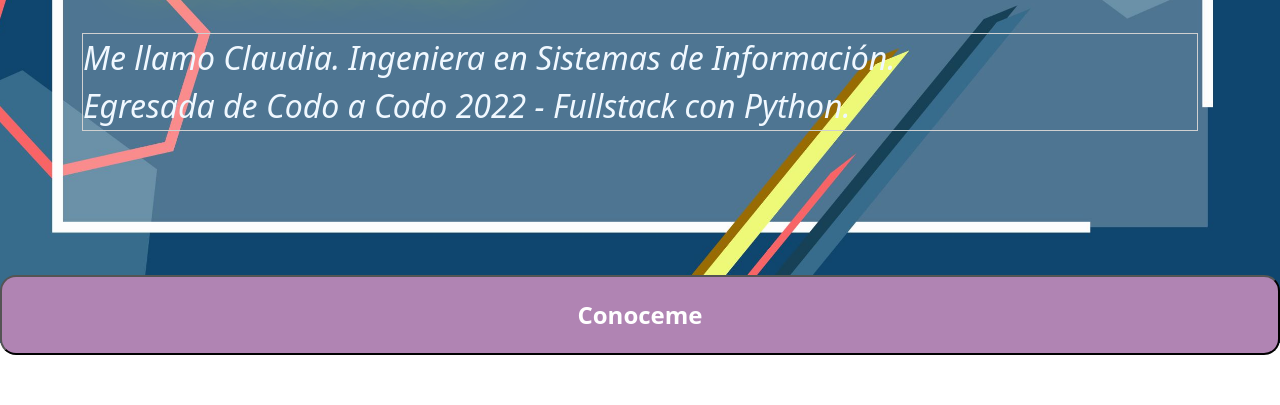
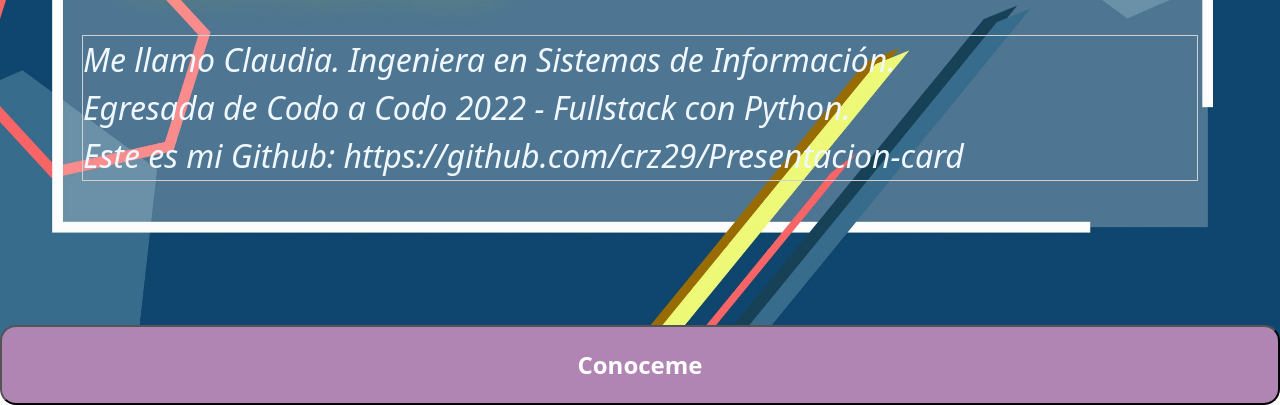
Before and after one commit to crz29/Presentacion-card, a plain HTML site: page index.html in a window 1280 px wide. Shown: the part 435-840 px from the top of the page. Before the commit the page ends 800 px from the top, so only its background shows below. Drawn offline with nearby package versions, Linux system fonts and the light colour scheme.

Commit message:
cambios en presentacion-parrafo y index.html

```diff
--- a/archivos/css/presentacion-parrafo.css
+++ b/archivos/css/presentacion-parrafo.css
@@ -3,6 +3,7 @@
     font-size: 2rem;
     font-style: oblique;
     border: 1px solid #d0d0d0;
+    margin-top: 0.1rem;
 }
 
 @media screen and (max-width:500px) {
--- a/index.html
+++ b/index.html
@@ -24,7 +24,7 @@
             <div class="presentacion__texto">
                 <div class="presentacion__titulo">Mi ID Card Web</div>
                 <p class="presentacion__parrafo">Me llamo Claudia. Ingeniera en Sistemas de Información. <br>
-                Egresada de Codo a Codo 2022 - Fullstack con Python.</p>
+                Egresada de Codo a Codo 2022 - Fullstack con Python. <br>Este es mi Github: https://github.com/crz29/Presentacion-card </p>
             </div>
         </div>
 
@@ -33,15 +33,6 @@
         </div>
     </div>
 
-
-
-
-
-
-
-
-
-
     <script src="https://cdn.jsdelivr.net/npm/bootstrap@5.3.0-alpha1/dist/js/bootstrap.bundle.min.js" integrity="sha384-w76AqPfDkMBDXo30jS1Sgez6pr3x5MlQ1ZAGC+nuZB+EYdgRZgiwxhTBTkF7CXvN" crossorigin="anonymous"></script>
 </body>
 </html>
```
